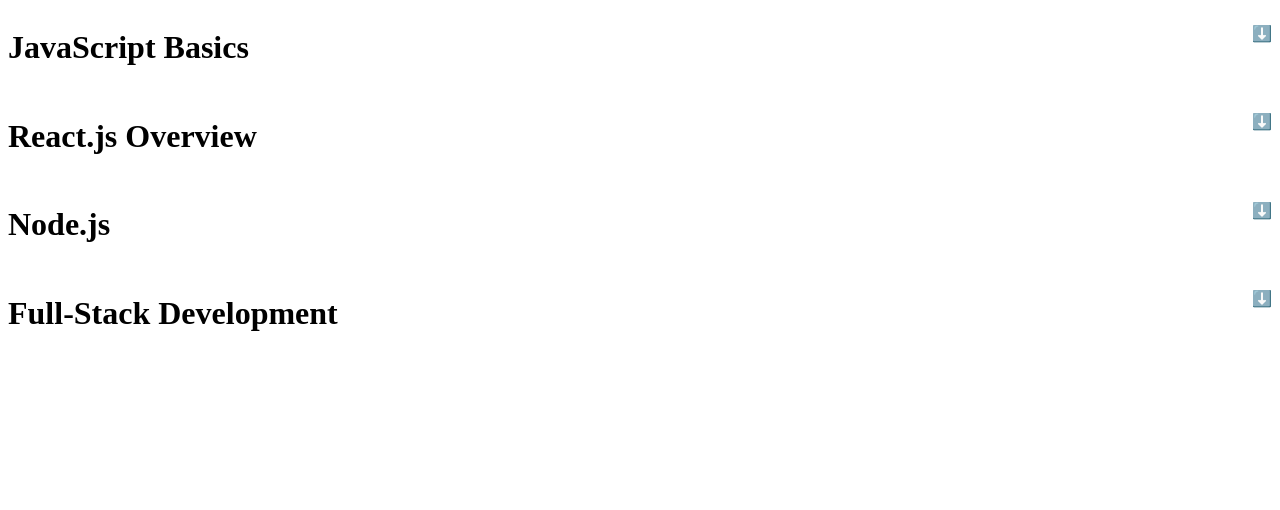
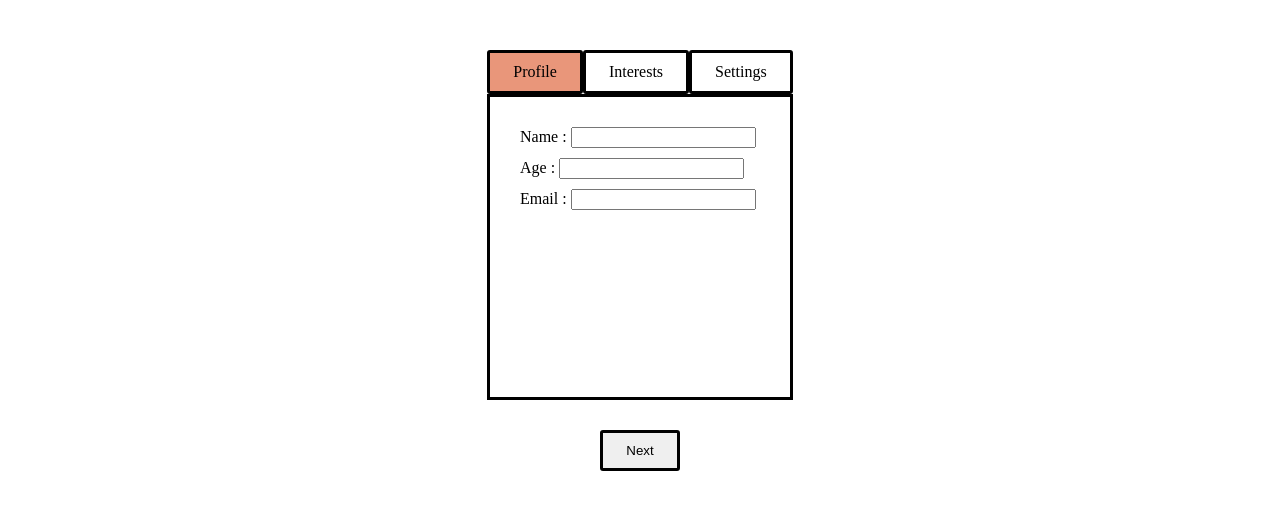
Before and after one commit to SaranyaVelu-SK/React, a React (Vite) app: page / in a window 1280 px wide. Shown: the top 510 px of the page. Built offline with nearby package versions, Linux system fonts and the light colour scheme.

Commit message:
Tab Form Component

```diff
--- a/App.js
+++ b/App.js
@@ -7,6 +7,7 @@
 import TodoList from "./Problems/TodoList";
 import DarkModeToggle from "./Problems/DarkModeToggle";
 import ChipsInput from "./Problems/ChipsInput";
+import TabSwitch from "./Problems/Tab-Form-Component/TabSwitch";
 
   const items = [
   {
@@ -26,10 +27,12 @@
     content: "Build full-stack apps with React and Node.js."
   },
 ];
+
+
 const header  = React.createElement("div",{className:"title"},[
     React.createElement("h1",{key:"h1"},"Hello from heading 1"),
     React.createElement("h2",{key:"h2"},"Hello from heading 2"),
     React.createElement("h3",{key:"h3"},"Hello from heading 3"),
 ])
 const root = ReactDOM.createRoot(document.getElementById("root"));
-root.render(<Accordion items={items} />);
+root.render(<TabSwitch />);
--- /dev/null
+++ b/Problems/Tab-Form-Component/Interests.jsx
@@ -0,0 +1,29 @@
+import React from 'react'
+
+const Interests = ({data,setData}) => {
+
+    const handleDataChange = (e) =>{
+        e.target.checked ? setData(prevData => ({...prevData,interests:[...prevData.interests,e.target.name]})) :  setData(prevData => ({...prevData,interests:[...(prevData.interests.filter(pd => pd !==e.target.name))]}))
+
+    }
+
+    console.log(data.interests)
+    return (
+        <div>
+            <div>
+                <input type='checkbox' name="coding" id="coding"  onChange={(e)=>handleDataChange(e)}/>
+                <label>Coding</label>
+            </div>
+            <div>
+                <input type='checkbox' name="gaming" id="gaming"  onChange={(e)=>handleDataChange(e)} />
+                <label>Gaming</label>
+            </div>
+            <div>
+                <input type='checkbox' name="reading" id="reading"  onChange={(e)=>handleDataChange(e)}/>
+                <label>Reading</label>
+            </div>
+        </div>
+    )
+}
+
+export default Interests
--- /dev/null
+++ b/Problems/Tab-Form-Component/Profile.jsx
@@ -0,0 +1,29 @@
+import React from 'react'
+
+const Profile = ({data,setData}) => {
+
+    const {name,age,email} = data;
+
+  const handleDataChange = (e) =>{
+    const {name,value} = e.target;
+    setData(prevData => ({...prevData,[name]:value}));
+  }
+  return (
+    <div className='profile'>
+        <div>
+            <label htmlFor="name">Name : </label>
+        <input type='text' name='name' id='name' onChange={(e)=>handleDataChange(e)} value={name}/>
+        </div>
+        <div>
+            <label htmlFor="age">Age : </label>
+        <input type='text' name='age' id='age' onChange={(e)=>handleDataChange(e)} value={age}/>
+        </div>
+        <div>
+            <label htmlFor="email">Email : </label>
+        <input type='email' name='email' id='email' onChange={(e)=>handleDataChange(e)} value={email}/>
+        </div>
+    </div>
+  )
+}
+
+export default Profile
--- /dev/null
+++ b/Problems/Tab-Form-Component/Settings.jsx
@@ -0,0 +1,24 @@
+import React from 'react'
+
+const Settings = ({data,setData}) => {
+
+    const{theme} = data;
+    const handleDataChange = (e) =>{
+        setData(prevData => ({...prevData,theme:e.target.value}))
+    }
+  return (
+    <div>
+        <h4>Theme</h4>
+        <div>
+            <input type="radio" name="theme" value="dark" checked={theme == "dark"} onChange={(e)=>handleDataChange(e)}/>
+            <label>Dark</label>
+        </div>
+        <div>
+            <input type="radio" name="theme" value="light"  checked={theme=="light"} onChange={(e)=>handleDataChange(e)}/>
+            <label>Light</label>
+        </div>
+    </div>
+  )
+}
+
+export default Settings
--- /dev/null
+++ b/Problems/Tab-Form-Component/TabSwitch.jsx
@@ -0,0 +1,53 @@
+import { useState } from 'react';
+import tabsData from './tabsData';
+
+
+const TabSwitch = () => {
+
+    const [activeTab, setActiveTab] = useState(0);
+
+    const [data, setData] = useState({
+        name: "",
+        age: "",
+        email: "",
+        interests: [],
+        theme: "dark"
+    });
+
+    const handleTabSwitch = (index) => {
+        setActiveTab(index)
+    }
+
+    const handlePrev = () =>{
+        setActiveTab(activeTab-1)
+    }
+    const handleNext = () =>{
+        setActiveTab(activeTab+1)
+    }
+    const handleSubmit = () =>{
+        console.log(data)
+    }
+    const ActiveComponent = tabsData[activeTab].component;
+
+    return (
+        <div className="tabContainer">
+            <div className="tabHeader">
+                {tabsData?.map((d, index) => (
+                    <div key={index} className="tabHeadings" onClick={() => handleTabSwitch(index)} style={{backgroundColor:`${activeTab==index ? "darksalmon":""}`}}>{d.name}</div>
+                ))}
+            </div>
+            <div className='activeComp'>
+                <ActiveComponent data={data} setData={setData} />
+            </div>
+            <div className="navBtns">
+                {activeTab>0 && <button className='tabHeadings' onClick={handlePrev}> Prev</button>}
+                {activeTab < tabsData.length-1 && <button className='tabHeadings' onClick={handleNext}>Next</button>}
+                {activeTab == tabsData.length-1 && <button className='tabHeadings' onClick={handleSubmit}>Submit</button>}
+            </div>
+
+        </div>
+    )
+
+}
+
+export default TabSwitch;
--- /dev/null
+++ b/Problems/Tab-Form-Component/tabsData.js
@@ -0,0 +1,19 @@
+import Interests from "./Interests";
+import Profile from "./Profile";
+import Settings from "./Settings";
+
+const data = [
+    {
+        name: "Profile",
+        component: Profile
+    },
+    {
+        name: "Interests",
+        component: Interests
+    }, {
+        name: "Settings",
+        component: Settings
+    }
+];
+
+export default data;
--- a/style.css
+++ b/style.css
@@ -123,3 +123,39 @@
   margin-left: 15px;
   cursor: pointer;
 }
+.tabContainer{
+  margin-top:50px;
+  display: flex;
+  flex-direction: column;
+  align-items: center;
+}
+.tabHeadings{
+  border:3px solid black;
+  border-radius:3px;
+  padding:10px 23px;
+  /* margin:20px; */
+  cursor:pointer;
+
+}
+.tabHeader{
+display: flex;
+width:300px;
+justify-content: center;
+}
+.activeComp{
+  border:3px solid black;
+  width:300px;
+  height:300px;
+}
+.profile{
+  display:flex;
+  flex-direction: column;
+  gap:10px;
+  padding:30px;
+}
+.navBtns{
+  margin-top:30px;
+  width:300px;
+  display: flex;
+  justify-content: space-around;
+}
```
